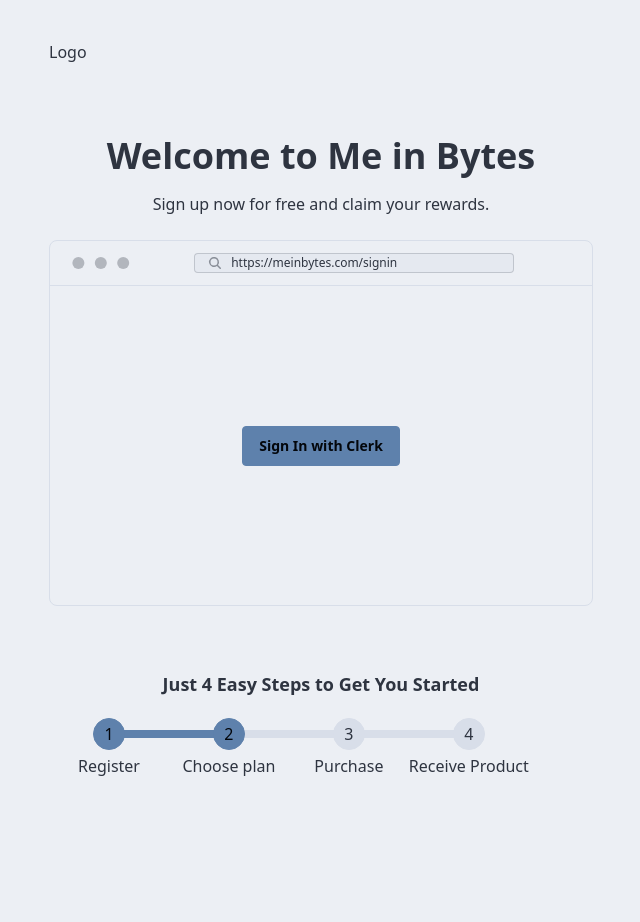
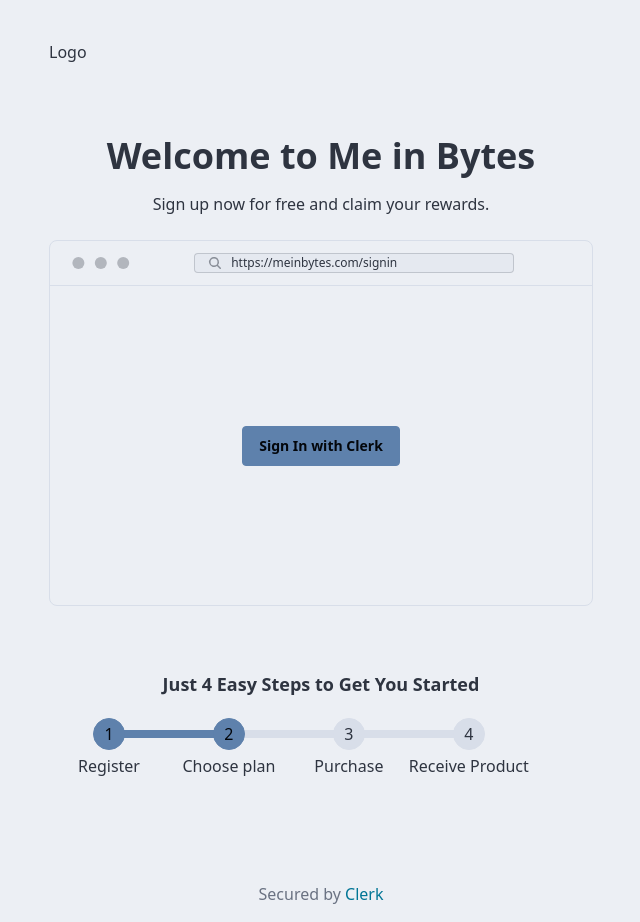
Before and after one commit to rjleyva/basic-clerk-auth, a React (Vite) app: page / in a window 1280 px wide. Shown: the whole page, without its empty margins (319-959 px from the left). Before the commit the page ends 826 px from the top, so only its background shows below. Built offline with nearby package versions, Linux system fonts and the light colour scheme; no server answers.

Commit message:
feat(routes): render Footer component

```diff
--- a/src/routes.tsx
+++ b/src/routes.tsx
@@ -1,4 +1,5 @@
 import App from './app.tsx';
+import Footer from './components/Footer.tsx';
 import NavBar from './components/NavBar.tsx';
 
 const routes = [
@@ -8,6 +9,7 @@
       <>
         <NavBar />
         <App />
+        <Footer />
       </>
     )
   }
```
